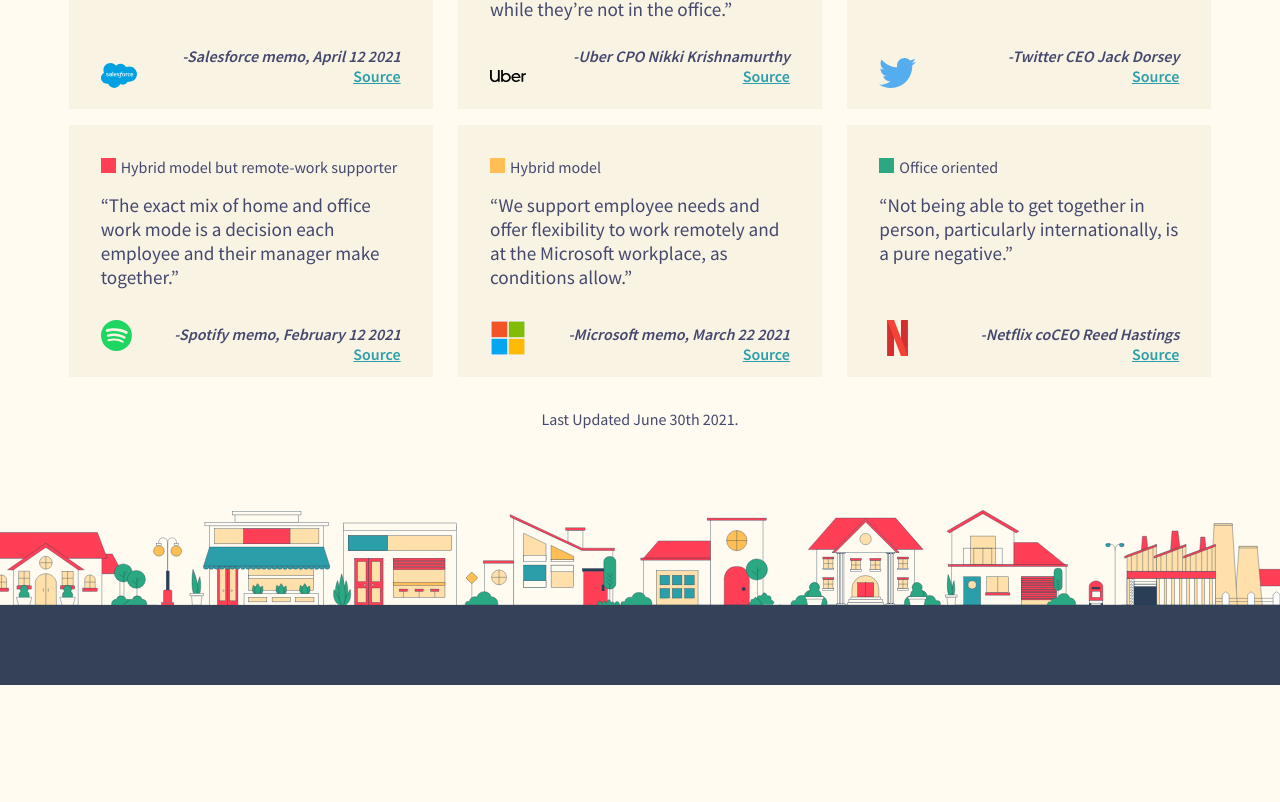
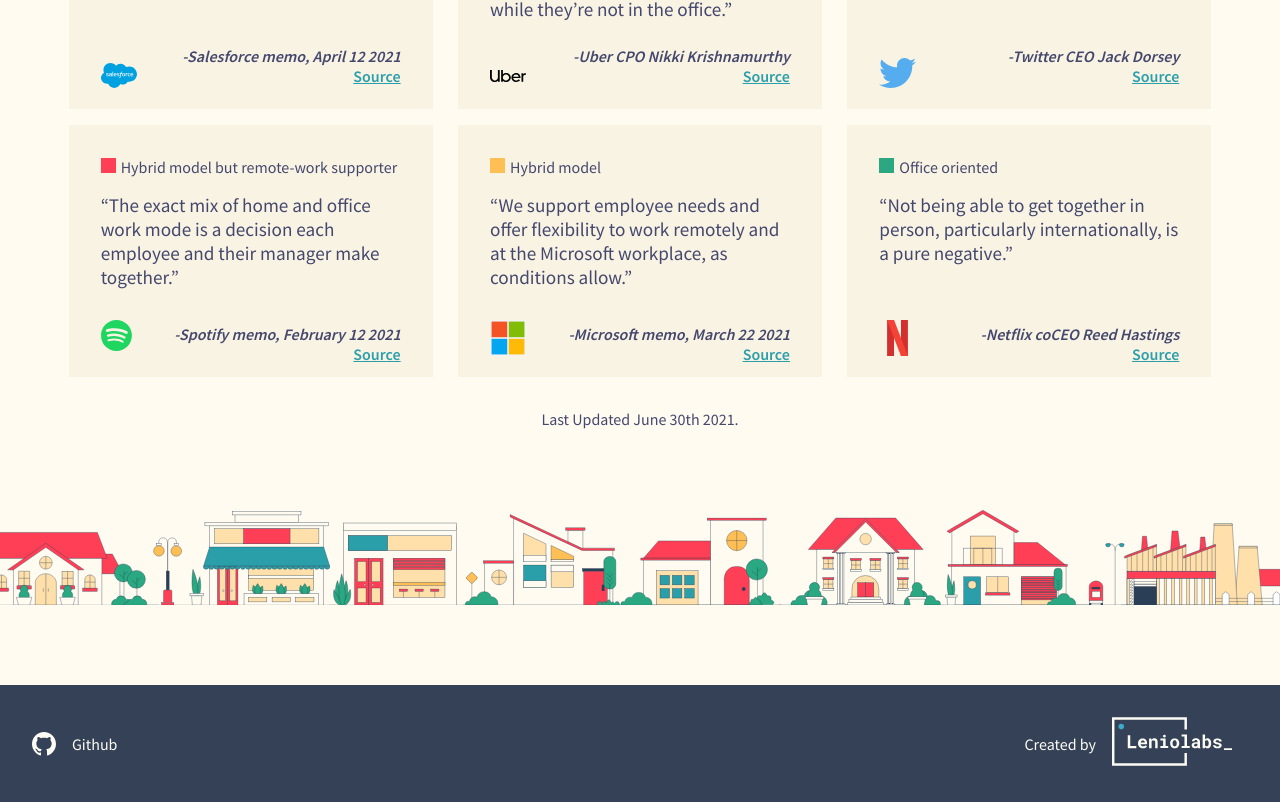
Before and after one commit to Leniolabs/lenio-research, a Next.js app: page /timeline in a window 1280 px wide. Shown: the part 2418-3220 px from the top of the page. Before the commit the page ends 3103 px from the top, so only its background shows below. Built offline with nearby package versions, Linux system fonts and the light colour scheme; no server answers.

Commit message:
Fix empty footer

```diff
--- a/pages/timeline/index.js
+++ b/pages/timeline/index.js
@@ -1,5 +1,6 @@
 import TimelineMainSnippet from "@projects/timeline";
 import Head from "next/head";
+import Footer from "@components/footer";
 
 export const Index = () => {
   return (
@@ -44,6 +45,7 @@
         <meta property="article:author" content="Leniolabs_ Research" />
       </Head>
       <TimelineMainSnippet />
+      <Footer />
     </>
   );
 };
--- a/projects/timeline/index.js
+++ b/projects/timeline/index.js
@@ -1,7 +1,6 @@
 /* eslint-disable jsx-a11y/no-onchange */
 import {
   Layout,
-  Footer,
   FirstSection,
   GraphicSection,
   TimelineSection,
@@ -101,7 +100,6 @@
         )}
         <p className="footnote">Last Updated June 30th 2021.</p>
       </main>
-      <Footer></Footer>
     </Layout>
   );
 };
```
